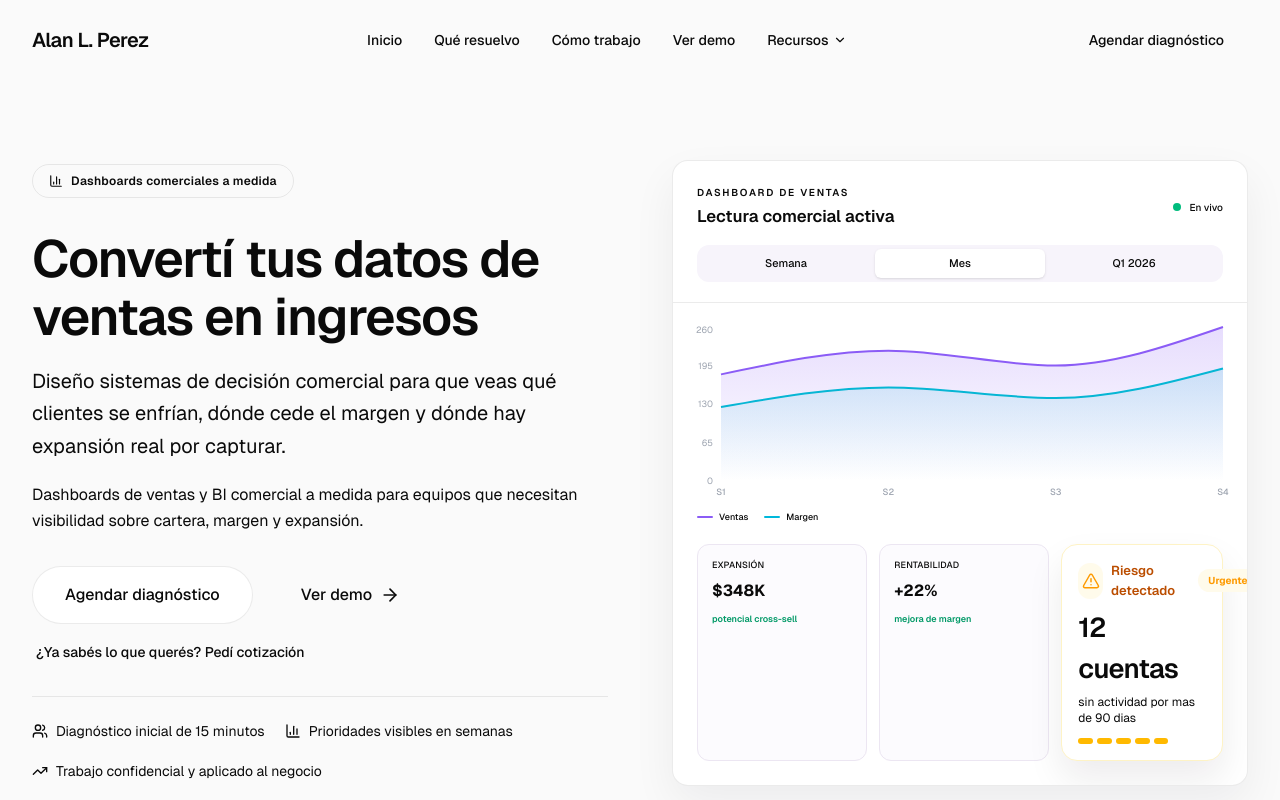
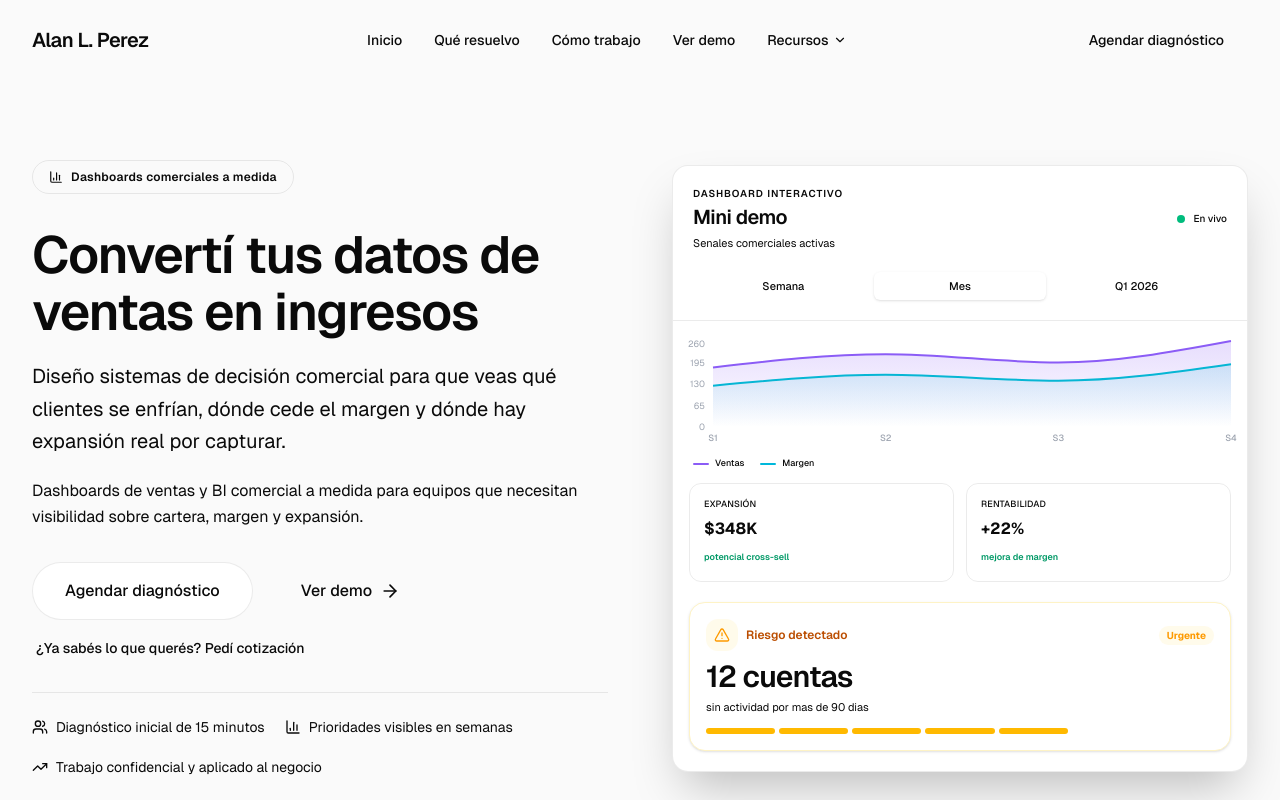
Before and after one commit to AluenIriarte/WebPage, a React (Vite) app: page / in a window 1280 px wide. Shown: the top 800 px of the page. Built offline with nearby package versions, Linux system fonts and the light colour scheme.

Commit message:
Restore home hero mini dashboard preview

```diff
--- a/src/app/components/Hero.tsx
+++ b/src/app/components/Hero.tsx
@@ -102,7 +102,7 @@ export function Hero() {
               ))}
             </div>
 
-            <InteractiveDashboard variant="full" animated={false} />
+            <InteractiveDashboard variant="mini" animated={false} />
           </div>
         </div>
       </div>
```
